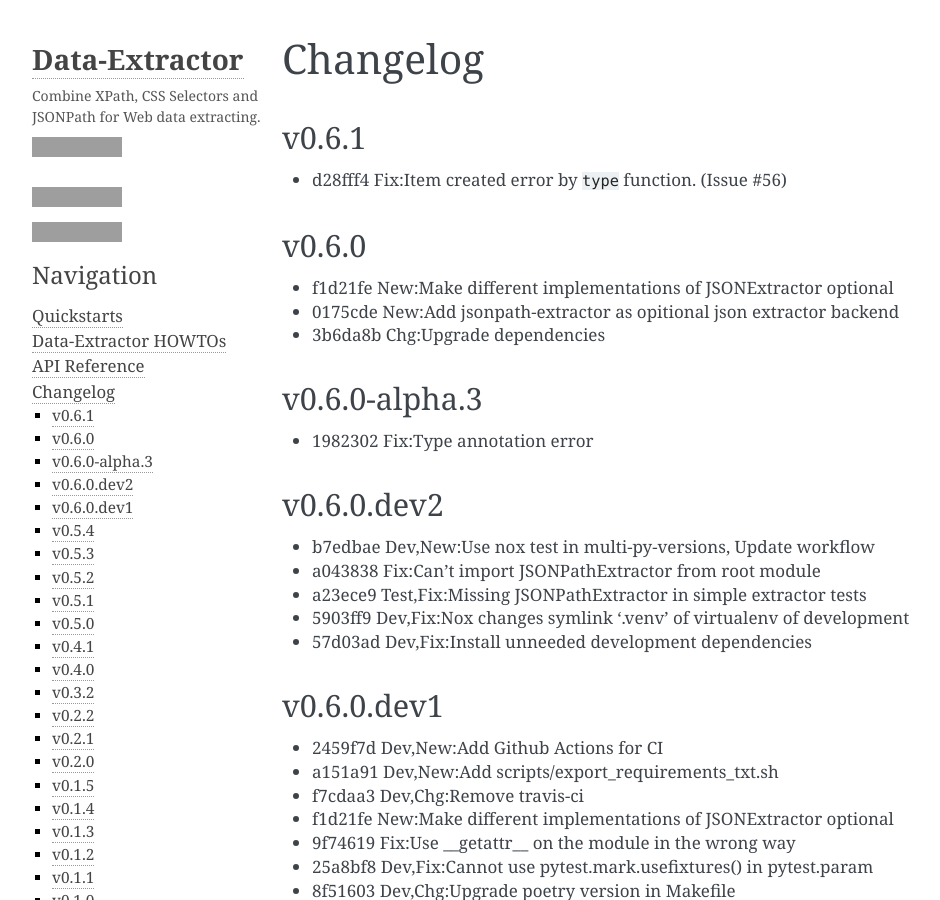
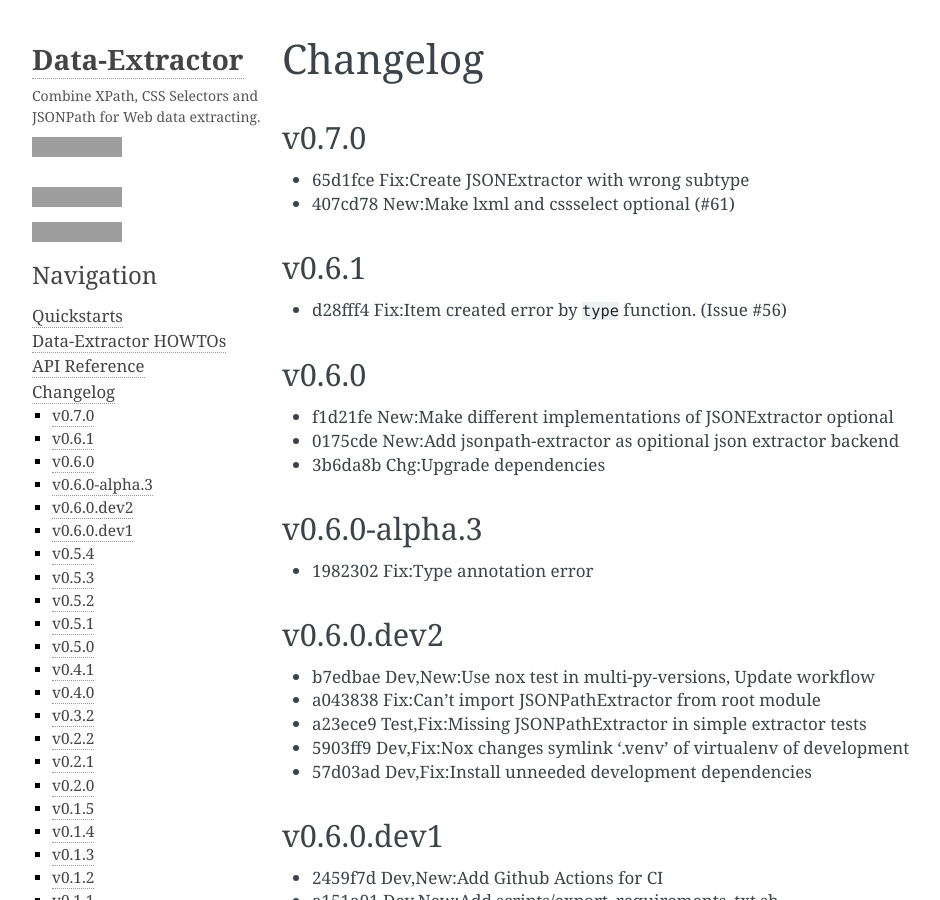
Before and after one commit to linw1995/data_extractor, a Sphinx documentation site: the page built from docs/source/changelog.rst, in a window 1280 px wide and 900 px high, cut to the strip 0-900 px from the top of the window. Shown: the whole strip, without its empty margins (106-1046 px from the left). Built offline with Sphinx 7.4.7, drawn with Linux system fonts in a browser that asks for light colours; grey boxes are pictures that could not be loaded.

Commit message:
Bump to v0.7.0
- 65d1fce Fix:Create JSONExtractor with wrong subtype
- 407cd78 New:Make lxml and cssselect optional (#61)

```diff
--- a/README.rst
+++ b/README.rst
@@ -101,10 +101,11 @@ Usage
 Changelog
 <<<<<<<<<
 
-v0.6.1
+v0.7.0
 ~~~~~~
 
-- d28fff4 Fix:Item created error by ``type`` function. (Issue #56)
+- 65d1fce Fix:Create JSONExtractor with wrong subtype
+- 407cd78 New:Make lxml and cssselect optional (#61)
 
 
 .. |license| image:: https://img.shields.io/github/license/linw1995/data_extractor.svg
--- a/docs/source/changelog.rst
+++ b/docs/source/changelog.rst
@@ -2,10 +2,11 @@
 Changelog
 =========
 
-v0.6.1
+v0.7.0
 ~~~~~~
 
-- d28fff4 Fix:Item created error by ``type`` function. (Issue #56)
+- 65d1fce Fix:Create JSONExtractor with wrong subtype
+- 407cd78 New:Make lxml and cssselect optional (#61)
 
 .. include:: history.rst
     :start-line: 4
--- a/docs/source/history.rst
+++ b/docs/source/history.rst
@@ -1,6 +1,11 @@
 =======
 History
 =======
+
+v0.6.1
+~~~~~~
+
+- d28fff4 Fix:Item created error by ``type`` function. (Issue #56)
 
 v0.6.0
 ~~~~~~
--- a/pyproject.toml
+++ b/pyproject.toml
@@ -1,6 +1,6 @@
 [tool.poetry]
 name = "data_extractor"
-version = "0.6.1"
+version = "0.7.0"
 license = "MIT"
 description = "Combine XPath, CSS Selectors and JSONPath for Web data extracting."
 authors = ["linw1995 <linw1995@icloud.com>"]
```
